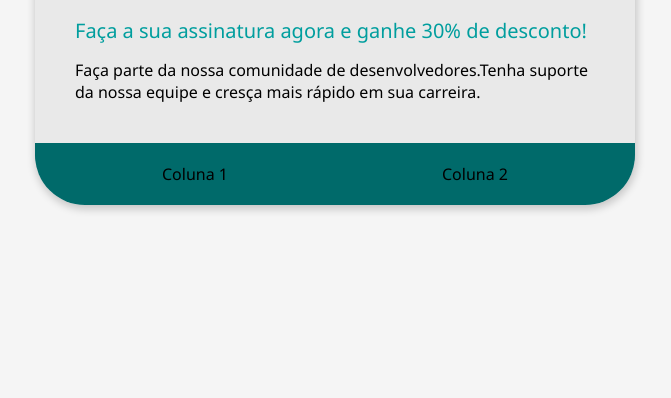
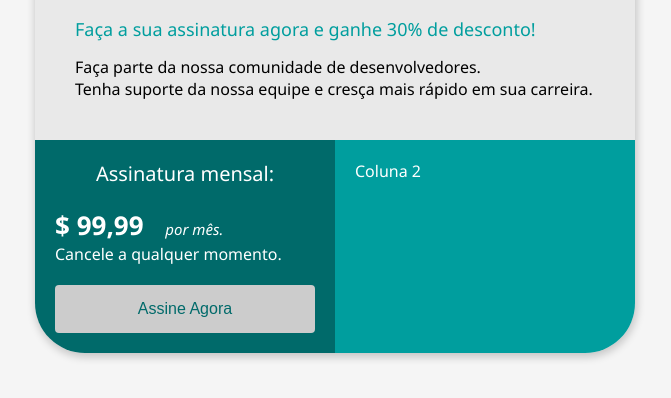
Before and after one commit to SantosGustavo12/BOOTCAMPDEVJR-MODULO2, a plain HTML site: page index.html in a window 1280 px wide. Shown: the part 94-492 px from the top of the page, without its empty margins (305-976 px from the left). Drawn offline with Linux system fonts and the light colour scheme.

Commit message:
cloes #4 - button e pan git commit -m closes

```diff
--- a/index.html
+++ b/index.html
@@ -28,10 +28,9 @@
 
         .flex-container {
             display: flex;
-            background-color: #006A6A;
             justify-content: space-around;
-            padding: 20px
         }
+
         .header-title {
             color: #006F6F;
             font-size: 32px;
@@ -41,11 +40,56 @@
 
         .header-subtitle{
             color: #009e9e;
-            font-size: 20px;
+            font-size: 18px;
             font-weight: 500;
             margin-bottom: 15px;
         }
 
+        .col-1{
+            background-color: #006A6A;
+            width: 50%;
+            padding: 20px;
+            color: #FFF;
+        }
+
+        .col-2{
+            background-color: #009e9e;
+            width: 50%;
+            padding: 20px;
+            color: #FFF;
+        }
+
+        .subscription-title{
+            font-size: 20px;
+            text-align: center;
+            margin-bottom: 20px;
+        }
+
+        .price{
+            font-size: 26px;
+            font-weight: 700;
+        }
+
+        .month{
+            font-size: 15px;
+            font-style: italic;
+            margin-left: 15px;
+        }
+
+        .button{
+            margin-top: 20px;
+            width: 100%;
+            padding: 15px 32px;
+            color: #006A6A;
+            background-color: #CCCCCC;
+            font-size: 16px;
+            border-radius: 4px;
+            border: none;
+            cursor: pointer;
+        }
+        .button:hover{
+            background-color: #E9E9E9;
+        }
     </style>
 
 
@@ -60,14 +104,28 @@
                 Faça a sua assinatura agora e ganhe 30% de desconto!
             </div>
             <div>
-                Faça parte da nossa comunidade de desenvolvedores.Tenha suporte da nossa equipe e cresça mais rápido em sua carreira.
+                Faça parte da nossa comunidade de desenvolvedores.<br>
+                Tenha suporte da nossa equipe e cresça mais rápido em sua carreira.
             </div>
         </div>
         <div class = "flex-container">
-            <div>
-                Coluna 1
+            <div class= "col-1">
+                <div class = "subscription-title">
+                    Assinatura mensal:
+                </div>
+
+                <div>
+                    <span class = "price">$ 99,99 </span>
+                    <span class = "month">por mês.</span>
+                </div>
+
+                <div>
+                    Cancele a qualquer momento.
+                </div>
+
+                <button class = "button">Assine Agora</button>
             </div>
-            <div>
+            <div class= "col-2">
                 Coluna 2
             </div>
         </div>
```
